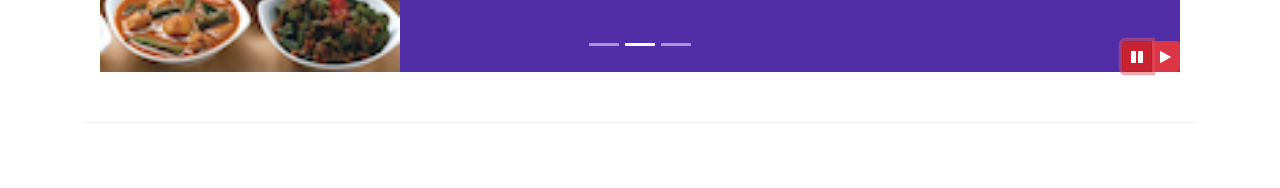
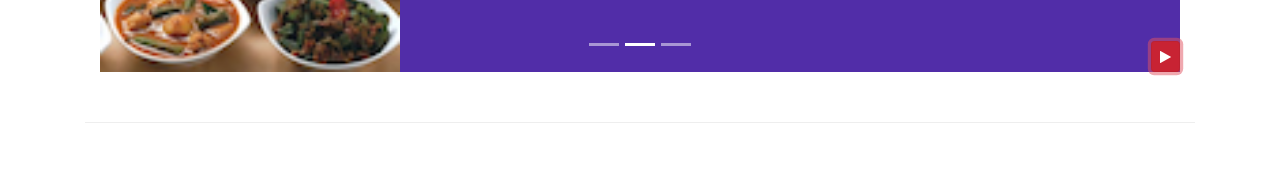
Before and after one commit to yanish9/assign_1, a website: page index.html in a window 1280 px wide. Both pictures are taken after a click on the button 1137 px from the left and 668 px from the top of the page. Shown: the part 612-800 px from the top of the page. Drawn offline with nearby package versions, Linux system fonts and the light colour scheme.

Commit message:
more bootstrap and jquery

```diff
--- a/index.html
+++ b/index.html
@@ -257,14 +257,10 @@
 						<span class="carousel-control-next-icon"></span>
 					</a>
 
-					<div class="btn-group" id="carouselButton">
-						<button class="btn btn-danger btn-sm" id="carousel-pause">
-							<span class="fa fa-pause"></span>
-						</button>
-						<button class="btn btn-danger btn-sm" id="carousel-play">
-							<span class="fa fa-play"></span>
-						</button>
-					</div>
+					<button class="btn btn-danger btn-sm" id="carouselButton">
+						<span class="fa fa-pause"></span>
+					</button>
+
 				</div>
 			</div>
     	</div>
@@ -449,19 +445,26 @@
 
 			$("#mycarousel").carousel({interval: 2000})
 
-			$("#carousel-pause").click(function(){
+			$("#carouselButton").click(function(){
 
-				$("#mycarousel").carousel('pause');
-				console.log("ok")
+				console.log("okk")
 
+				if ($('#carouselButton').children('span').hasClass('fa-pause')){
+
+					$("#mycarousel").carousel('pause');
+					$("#carouselButton").children('span').removeClass('fa-pause')
+					$("#carouselButton").children('span').addClass('fa-play')
+
+				}
+				else if ($('#carouselButton').children('span').hasClass('fa-play')){
+
+					$("#mycarousel").carousel('cycle');
+					$("#carouselButton").children('span').removeClass('fa-play')
+					$("#carouselButton").children('span').addClass('fa-pause')
+
+				}
 			})
 
-
-			$("#carousel-play").click(function(){
-
-				$("#mycarousel").carousel('cycle');
-
-			})
 
 		})
 
```
